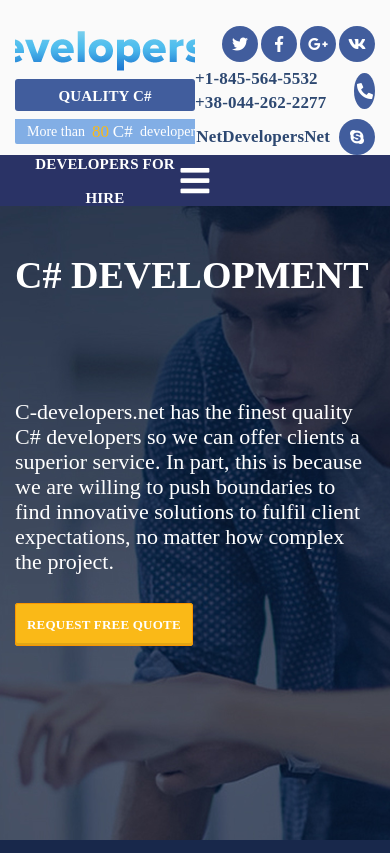
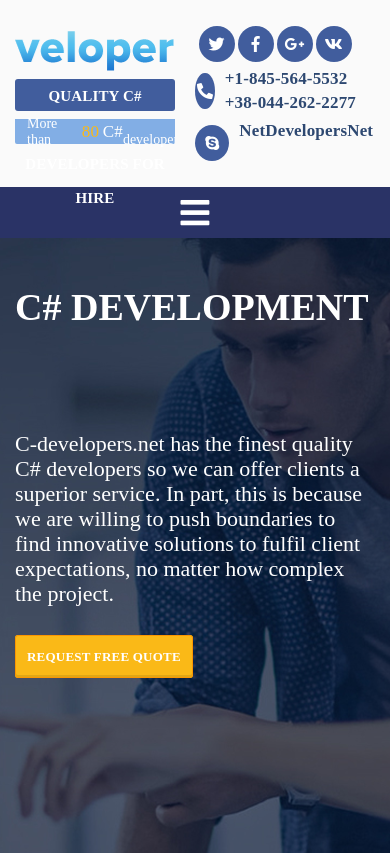
Before and after one commit to Edwardkrasava/C-HomePage, a plain HTML site: page index.html in a window 390 px wide. Shown: the top 853 px of the page. Drawn offline with nearby package versions, Linux system fonts and the light colour scheme.

Commit message:
12_11_2018

```diff
--- a/css/footer.css
+++ b/css/footer.css
@@ -30,3 +30,12 @@ footer {
     font-weight: 300;
     line-height: 34px;
 }
+
+@media screen and (max-width: 864px) {
+    .footer_navigation,
+    .container_footer {
+        display: flex;
+        flex-direction: column;
+        align-items: center;
+    }
+}
--- a/css/header.css
+++ b/css/header.css
@@ -127,12 +127,26 @@ header {
     transform: rotate(90deg);
 }
 
-/* @media screen and (max-width: 864px) {
+@media screen and (max-width: 864px) {
     .right__content {
+        margin: 0 auto;
         width: 100%;
-        padding-top: 26px;
+        max-width: 100%;
         display: flex;
         flex-direction: column;
         align-items: center;
+        padding-bottom: 20px;
     }
-} */
+
+    .container__net__dev,
+    .container__numbers {
+        padding-left: 20px;
+        flex-direction: row-reverse;
+        display: flex;
+        align-self: flex-start;
+    }
+
+    .adapt__icon {
+        margin-right: 10px;
+    }
+}
--- a/css/navigation.css
+++ b/css/navigation.css
@@ -43,7 +43,7 @@
     display: none;
 }
 
-@media screen and (max-width: 864px) {
+@media screen and (max-width: 863px) {
     .menu__responsive {
         display: flex;
         flex-direction: column;
--- a/index.html
+++ b/index.html
@@ -35,12 +35,12 @@
 
                 <div class="container__numbers">
                     <span class="info__right__container__text numbers">+1-845-564-5532 &#160 +38-044-262-2277 &#160 </a></span>
-                    <a href="#"> <i class="fas fa-phone"></i> </a>
+                    <a class="adapt__icon" href="#"> <i class="fas fa-phone"></i> </a>
                 </div>
 
                 <div class="container__net__dev">
                     <span class="info__right__container__text net__dev">NetDevelopersNet &#160 </a></span>
-                    <a href="#"> <i class="fab fa-skype"></i> </a>
+                    <a class="adapt__icon" href="#"> <i class="fab fa-skype"></i> </a>
                 </div>
             </div>
         </div>
--- a/js/main.js
+++ b/js/main.js
@@ -13,7 +13,7 @@ $(document).ready(function () {
 
     $('#menu_icon').on('click', function (event) {
         event.preventDefault();
-        $('.container__navigation').toggle(800);
+        $('.container__navigation').toggle(500);
     });
 
 
```
